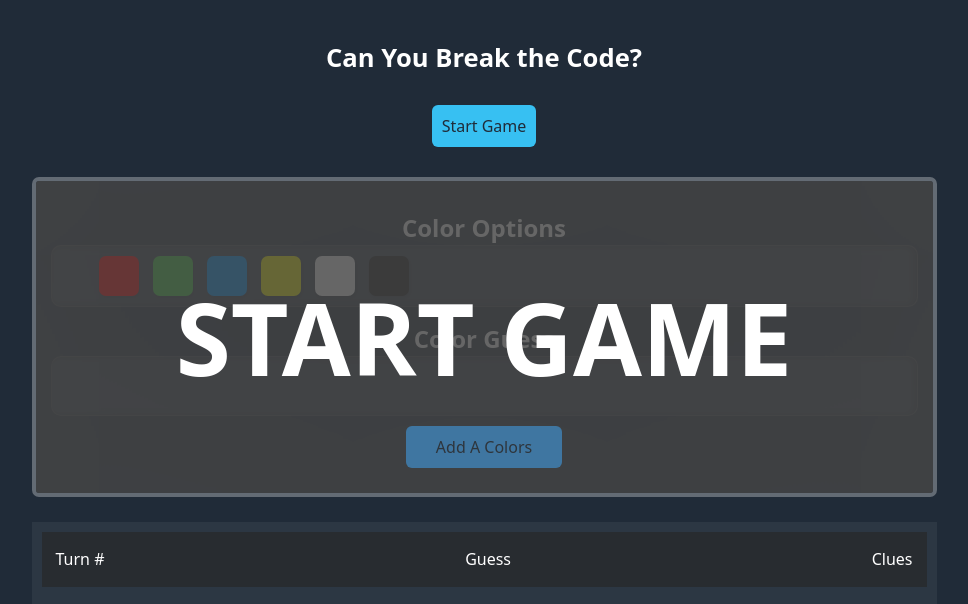
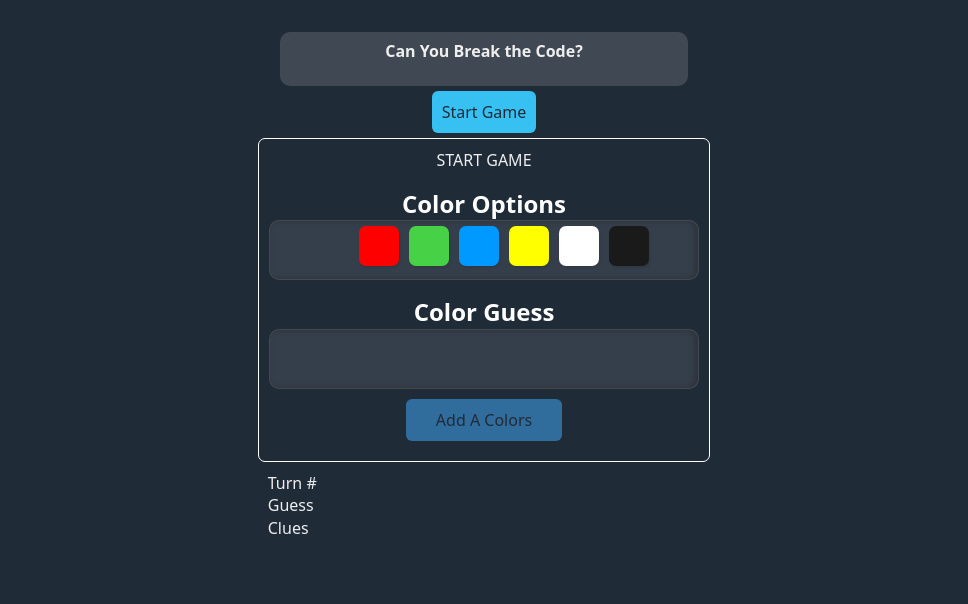
Before and after one commit to dustatron/code-breaker, a React (Create React App) app: page / in a window 1280 px wide. Shown: the top 604 px of the page, without its empty margins (156-1124 px from the left). Built offline with nearby package versions, Linux system fonts and the light colour scheme.

Commit message:
add breaking stying.

```diff
--- a/src/App.scss
+++ b/src/App.scss
@@ -1,11 +1,6 @@
-#root {
-  display: flex;
-  justify-content: center;
-}
-
 .App {
-  width: 80%;
-  // margin: 0 auto;
+  width: 50%;
+  margin: auto;
   display: flex;
   justify-content: center;
   flex-direction: column;
@@ -16,30 +11,22 @@
   display: flex;
   justify-content: center;
   flex-wrap: wrap;
-  margin-bottom: 1.6rem;
 
   &-code-row {
-    width: 100%;
+    width: 90%;
     min-height: 3rem;
     text-align: center;
     display: flex;
     flex-wrap: wrap;
     justify-content: center;
     align-content: center;
-    background: inherit;
-
-    &:before {
-      box-shadow: inset 0 0 2000px rgba(255, 255, 255, .5);
-      filter: blur(10px);
-    }
-
+    background-color: rgba(198, 198, 198, 0.193);
+    border-radius: 10px;
     &--title {
       text-align: center;
       font-weight: 800;
       width: 90%;
       padding: 0.5rem;
-      color: white;
-      font-size: 1.6rem;
     }
 
     &--color {
@@ -68,42 +55,10 @@
 }
 
 .color-picker {
-  background: inherit;
-  border: 4px solid rgba(255, 255, 255, 0.3);
+  border: 1px solid white;
   border-radius: 7px;
-  padding: 15px;
+  padding: 10px;
   text-align: center;
-  position: relative;
-  overflow: hidden;
-  box-shadow: inset 0 0 2000px rgba(255, 255, 255, .16);
-  margin-bottom: 1.6rem;
-
-
-  &:before {
-      filter: blur(10px);
-  }
-
-  &--game-over {
-    background-color: rgba(67, 67, 67, 0.81);
-    // background-blend-mode: lighten;
-    position: absolute;
-    top: 0;
-    left: 0;
-    width: 100%;
-    height: 100%;
-
-    display: flex;
-    align-items: center;
-    justify-content: center;
-
-    &-title {
-      color: rgb(255, 255, 255);
-      font-weight: 800;
-      font-size: 100px;
-      line-height: 5rem;
-    }
-
-  }
 
   &-title {
     text-align: center;
@@ -116,7 +71,7 @@
 
   &-list {
     display: flex;
-    // justify-content: center;
+    justify-content: center;
     margin: auto;
     width: 100%;
     min-height: 60px;
@@ -132,62 +87,30 @@
 
 .turns {
   padding: 10px;
-  display: flex;
-  justify-content: space-between;
-  flex-direction: column;
-  color: white;
-  background: rgba(240, 240, 240, 0.056);
-  min-height: 9rem;
-
-  &--top-labels {
+  &-list {
+    border-bottom: 1px solid white;
     display: flex;
-    justify-content: space-between;
-    padding: 16px 14px;
-    font-weight: 500;
-    background-color: rgba(38, 38, 38, 0.637);
-    div {
-      text-align: center;
-    }
-  }
-
-  &-list {
-    color: white;
-    border-bottom: 2px solid rgba(225, 225, 225, 0.467);
-    margin-bottom: 5px;
-    display: flex;
-    // width: 100%;
-    justify-content: space-between;
     &-number {
       display: flex;
       align-items: center;
       text-transform: uppercase;
       font-weight: 700;
-      width: 16%;
-      padding-left: 5px;
     }
 
     &-ul {
       list-style-type: none;
       display: flex;
-      width: 70%;
     }
-
     &-clue {
       padding: 10px;
       display: flex;
       flex-wrap: wrap;
-      justify-content: space-between;
-      align-items: center;
       width: 70px;
-      position: relative;
-      background-color: rgba(225, 225, 225, 0.467);
-
-
       &-square {
         width: 15px;
         height: 15px;
         padding: 5px;
-        margin: 4px;
+        margin: 2px;
         border-radius: 5px;
       }
     }
@@ -196,7 +119,7 @@
 
 .color-box {
   /* border: 1px solid black; */
-  padding: 5px 2px;
+  // padding: 5px;
 }
 
 .color-box-square {
@@ -207,72 +130,3 @@
   margin: 5px;
   box-shadow: 1px 2px 2px rgba(0, 0, 0, 0.1);
 }
-
-.tool-tip {
-  background: inherit;
-  color: #333;
-  padding:15px;
-  width: auto;
-  height: auto;
-  position: absolute;
-  top: -40px;
-  left: 80px;
-  opacity: 0;
-  transition: opacity 1s;
-  border-radius: 7px;
-  font-weight: 600;
-  &:before {
-      box-shadow: inset 0 0 2000px rgba(255, 255, 255, .5);
-      filter: blur(10px);
-  }
-
-  &--triangle {
-    position: absolute;
-    top: 40%;
-    left: -13px;
-    width: 0;
-    height: 0;
-    border-top: 13px solid transparent;
-    border-bottom: 13px solid transparent;
-    border-right:13px solid rgba(255, 255, 255, 0.40);
-
-  }
-
-  &--message {
-    display: flex;
-    // justify-content: space-between;
-    padding: 10px;
-    &-box {
-      padding: 10px;
-      margin-right: 10px;
-      border-radius: 7px;
-    }
-    width: 250px;
-  }
-}
-
-.show {
-  opacity: 1;
-}
-
-.white {
-  background-color: white;
-}
-
-.black {
-  background-color: #333;
-}
-
-
-@media only screen
-  // and (min-device-width: 768px)
-  and (max-device-width: 1024px)
-  and (-webkit-min-device-pixel-ratio: 1) {
-  #root {
-    display: initial;
-  }
-
-  .App {
-    width: auto;
-  }
-}
--- a/src/context/TurnContext.js
+++ b/src/context/TurnContext.js
@@ -18,6 +18,7 @@ function TurnContext({ children }) {
     if (restart) {
       return updateTurnList([]);
     }
+    // add new color guess to start of array
     const newTurnList = [newTurn, ...turnList];
     updateTurnList(newTurnList);
   };
```
Also changed, not shown: 1 other file (tests, documents, lock files or other folders).
